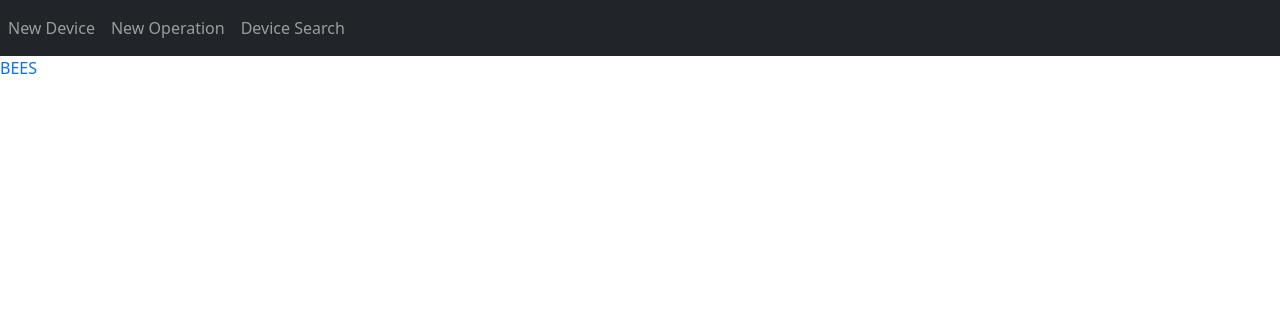
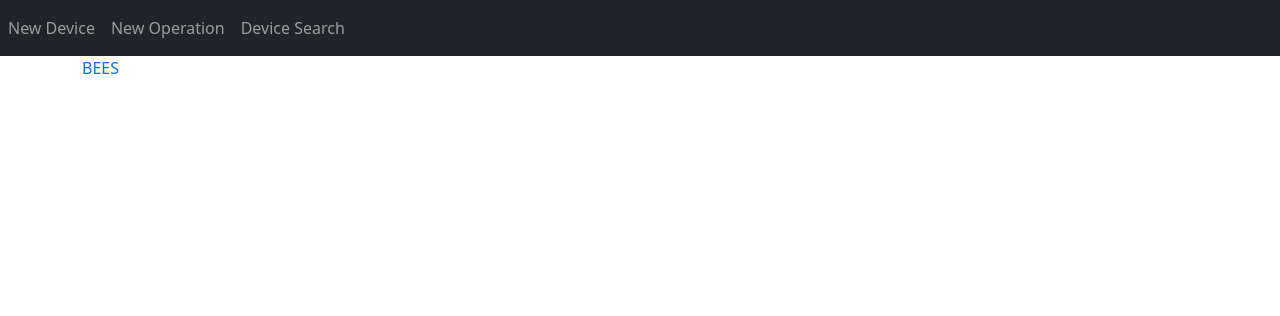
Before and after one commit to Yook74/azir, a Flask app: template templates/device_tasks.html in a window 1280 px wide. Shown: the top 316 px of the page. Run offline with Flask 2, Linux system fonts and the light colour scheme; the template is opened without the code that fills it, so the values that code supplies are empty.

Commit message:
Added container div to base template

```diff
--- a/templates/base.html
+++ b/templates/base.html
@@ -9,7 +9,7 @@
 </head>
 <body>
     {% include "navbar.html" %}
-    {% block content %}{% endblock %}
+    <div class="container">{% block content %}{% endblock %}</div>
 
     {% block scripts %}{% endblock %}
 </body>
```
